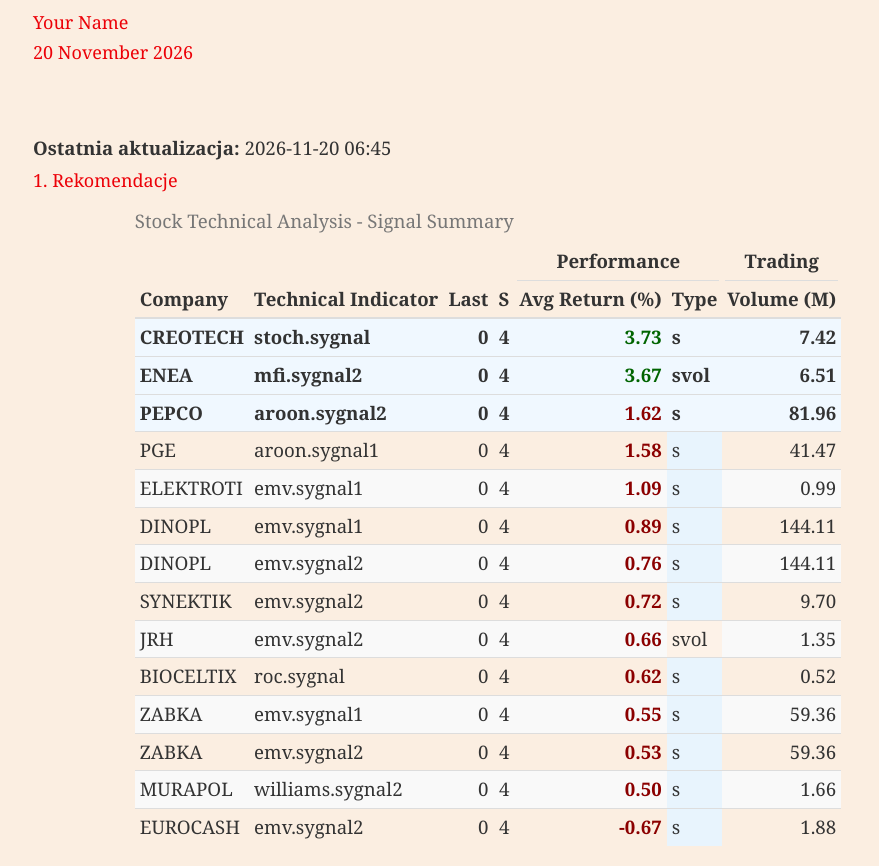
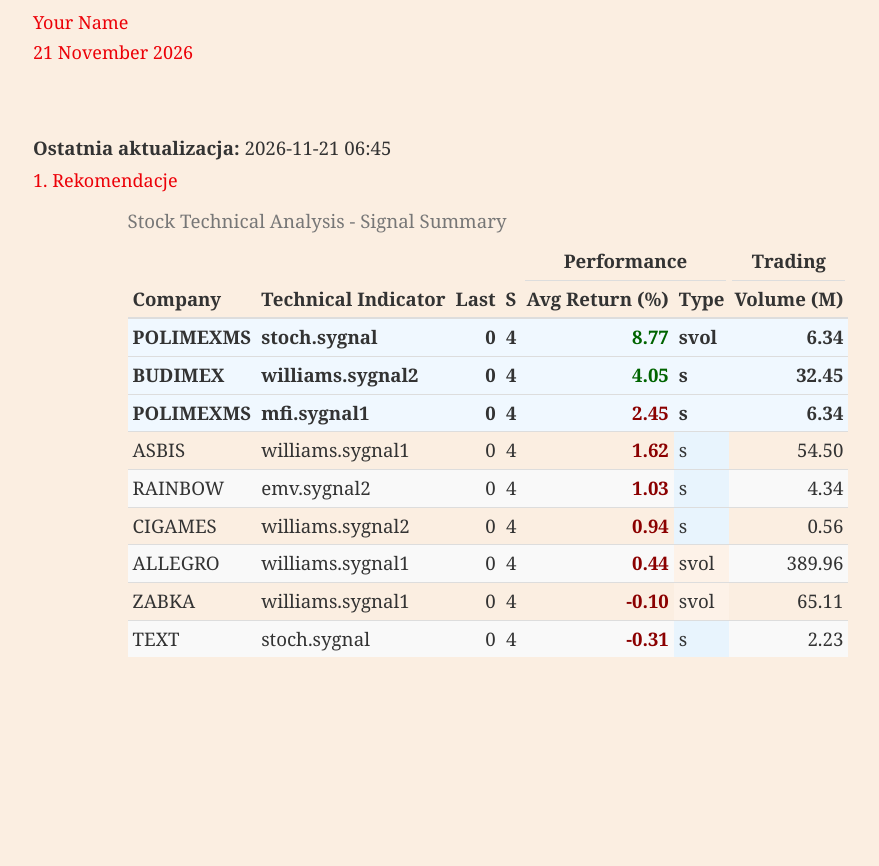
Before and after one commit to ignacymorawski/kipling, a plain HTML site: page index.html in a window 1280 px wide. Shown: the part 68-934 px from the top of the page, without its empty margins (152-1031 px from the left). After the commit the page ends 800 px from the top, so only its background shows below. Drawn offline with nearby package versions, Linux system fonts and the light colour scheme; some packages are replaced by stand-ins of ours.

Commit message:
Auto-update site: 2026-11-21 06:45:06

```diff
--- a/index.html
+++ b/index.html
@@ -11,7 +11,7 @@
 
 <meta name="author" content="Your Name" />
 
-<meta name="date" content="2026-11-20" />
+<meta name="date" content="2026-11-21" />
 
 <title>Analysis of Recommended Stocks</title>
 
@@ -576,7 +576,7 @@ display: none;
 
 <h1 class="title toc-ignore">Analysis of Recommended Stocks</h1>
 <h4 class="author">Your Name</h4>
-<h4 class="date">20 November 2026</h4>
+<h4 class="date">21 November 2026</h4>
 
 </div>
 
@@ -607,7 +607,7 @@ background-color: #FBEEE1;
 }
 </style>
 <p><br /><br /></p>
-<p><strong>Ostatnia aktualizacja:</strong> 2026-11-20 06:45</p>
+<p><strong>Ostatnia aktualizacja:</strong> 2026-11-21 06:45</p>
 <div id="rekomendacje" class="section level4">
 <h4>1. Rekomendacje</h4>
 <table class="table table-striped table-hover table-condensed table-responsive" style="width: auto !important; margin-left: auto; margin-right: auto;">
@@ -656,7 +656,7 @@ Volume (M)
 <tbody>
 <tr>
 <td style="text-align:left;font-weight: bold;background-color: rgba(240, 248, 255, 255) !important;">
-CREOTECH
+POLIMEXMS
 </td>
 <td style="text-align:left;font-weight: bold;background-color: rgba(240, 248, 255, 255) !important;">
 stoch.sygnal
@@ -668,21 +668,21 @@ stoch.sygnal
 4
 </td>
 <td style="text-align:right;font-weight: bold;color: darkgreen !important;font-weight: bold;background-color: rgba(240, 248, 255, 255) !important;">
-3.73
+8.77
 </td>
-<td style="text-align:left;background-color: rgba(232, 244, 253, 255) !important;font-weight: bold;background-color: rgba(240, 248, 255, 255) !important;">
-s
+<td style="text-align:left;background-color: rgba(253, 242, 232, 255) !important;font-weight: bold;background-color: rgba(240, 248, 255, 255) !important;">
+svol
 </td>
 <td style="text-align:right;font-weight: bold;background-color: rgba(240, 248, 255, 255) !important;">
-7.42
+6.34
 </td>
 </tr>
 <tr>
 <td style="text-align:left;font-weight: bold;background-color: rgba(240, 248, 255, 255) !important;">
-ENEA
+BUDIMEX
 </td>
 <td style="text-align:left;font-weight: bold;background-color: rgba(240, 248, 255, 255) !important;">
-mfi.sygnal2
+williams.sygnal2
 </td>
 <td style="text-align:right;font-weight: bold;background-color: rgba(240, 248, 255, 255) !important;">
 0
@@ -691,21 +691,21 @@ mfi.sygnal2
 4
 </td>
 <td style="text-align:right;font-weight: bold;color: darkgreen !important;font-weight: bold;background-color: rgba(240, 248, 255, 255) !important;">
-3.67
+4.05
 </td>
-<td style="text-align:left;background-color: rgba(253, 242, 232, 255) !important;font-weight: bold;background-color: rgba(240, 248, 255, 255) !important;">
-svol
+<td style="text-align:left;background-color: rgba(232, 244, 253, 255) !important;font-weight: bold;background-color: rgba(240, 248, 255, 255) !important;">
+s
 </td>
 <td style="text-align:right;font-weight: bold;background-color: rgba(240, 248, 255, 255) !important;">
-6.51
+32.45
 </td>
 </tr>
 <tr>
 <td style="text-align:left;font-weight: bold;background-color: rgba(240, 248, 255, 255) !important;">
-PEPCO
+POLIMEXMS
 </td>
 <td style="text-align:left;font-weight: bold;background-color: rgba(240, 248, 255, 255) !important;">
-aroon.sygnal2
+mfi.sygnal1
 </td>
 <td style="text-align:right;font-weight: bold;background-color: rgba(240, 248, 255, 255) !important;">
 0
@@ -714,21 +714,21 @@ aroon.sygnal2
 4
 </td>
 <td style="text-align:right;font-weight: bold;color: darkred !important;font-weight: bold;background-color: rgba(240, 248, 255, 255) !important;">
-1.62
+2.45
 </td>
 <td style="text-align:left;background-color: rgba(232, 244, 253, 255) !important;font-weight: bold;background-color: rgba(240, 248, 255, 255) !important;">
 s
 </td>
 <td style="text-align:right;font-weight: bold;background-color: rgba(240, 248, 255, 255) !important;">
-81.96
+6.34
 </td>
 </tr>
 <tr>
 <td style="text-align:left;">
-PGE
+ASBIS
 </td>
 <td style="text-align:left;">
-aroon.sygnal1
+williams.sygnal1
 </td>
 <td style="text-align:right;">
 0
@@ -737,64 +737,18 @@ aroon.sygnal1
 4
 </td>
 <td style="text-align:right;font-weight: bold;color: darkred !important;">
-1.58
+1.62
 </td>
 <td style="text-align:left;background-color: rgba(232, 244, 253, 255) !important;">
 s
 </td>
 <td style="text-align:right;">
-41.47
+54.50
 </td>
 </tr>
 <tr>
 <td style="text-align:left;">
-ELEKTROTI
-</td>
-<td style="text-align:left;">
-emv.sygnal1
-</td>
-<td style="text-align:right;">
-0
-</td>
-<td style="text-align:right;">
-4
-</td>
-<td style="text-align:right;font-weight: bold;color: darkred !important;">
-1.09
-</td>
-<td style="text-align:left;background-color: rgba(232, 244, 253, 255) !important;">
-s
-</td>
-<td style="text-align:right;">
-0.99
-</td>
-</tr>
-<tr>
-<td style="text-align:left;">
-DINOPL
-</td>
-<td style="text-align:left;">
-emv.sygnal1
-</td>
-<td style="text-align:right;">
-0
-</td>
-<td style="text-align:right;">
-4
-</td>
-<td style="text-align:right;font-weight: bold;color: darkred !important;">
-0.89
-</td>
-<td style="text-align:left;background-color: rgba(232, 244, 253, 255) !important;">
-s
-</td>
-<td style="text-align:right;">
-144.11
-</td>
-</tr>
-<tr>
-<td style="text-align:left;">
-DINOPL
+RAINBOW
 </td>
 <td style="text-align:left;">
 emv.sygnal2
@@ -806,133 +760,18 @@ emv.sygnal2
 4
 </td>
 <td style="text-align:right;font-weight: bold;color: darkred !important;">
-0.76
+1.03
 </td>
 <td style="text-align:left;background-color: rgba(232, 244, 253, 255) !important;">
 s
 </td>
 <td style="text-align:right;">
-144.11
+4.34
 </td>
 </tr>
 <tr>
 <td style="text-align:left;">
-SYNEKTIK
-</td>
-<td style="text-align:left;">
-emv.sygnal2
-</td>
-<td style="text-align:right;">
-0
-</td>
-<td style="text-align:right;">
-4
-</td>
-<td style="text-align:right;font-weight: bold;color: darkred !important;">
-0.72
-</td>
-<td style="text-align:left;background-color: rgba(232, 244, 253, 255) !important;">
-s
-</td>
-<td style="text-align:right;">
-9.70
-</td>
-</tr>
-<tr>
-<td style="text-align:left;">
-JRH
-</td>
-<td style="text-align:left;">
-emv.sygnal2
-</td>
-<td style="text-align:right;">
-0
-</td>
-<td style="text-align:right;">
-4
-</td>
-<td style="text-align:right;font-weight: bold;color: darkred !important;">
-0.66
-</td>
-<td style="text-align:left;background-color: rgba(253, 242, 232, 255) !important;">
-svol
-</td>
-<td style="text-align:right;">
-1.35
-</td>
-</tr>
-<tr>
-<td style="text-align:left;">
-BIOCELTIX
-</td>
-<td style="text-align:left;">
-roc.sygnal
-</td>
-<td style="text-align:right;">
-0
-</td>
-<td style="text-align:right;">
-4
-</td>
-<td style="text-align:right;font-weight: bold;color: darkred !important;">
-0.62
-</td>
-<td style="text-align:left;background-color: rgba(232, 244, 253, 255) !important;">
-s
-</td>
-<td style="text-align:right;">
-0.52
-</td>
-</tr>
-<tr>
-<td style="text-align:left;">
-ZABKA
-</td>
-<td style="text-align:left;">
-emv.sygnal1
-</td>
-<td style="text-align:right;">
-0
-</td>
-<td style="text-align:right;">
-4
-</td>
-<td style="text-align:right;font-weight: bold;color: darkred !important;">
-0.55
-</td>
-<td style="text-align:left;background-color: rgba(232, 244, 253, 255) !important;">
-s
-</td>
-<td style="text-align:right;">
-59.36
-</td>
-</tr>
-<tr>
-<td style="text-align:left;">
-ZABKA
-</td>
-<td style="text-align:left;">
-emv.sygnal2
-</td>
-<td style="text-align:right;">
-0
-</td>
-<td style="text-align:right;">
-4
-</td>
-<td style="text-align:right;font-weight: bold;color: darkred !important;">
-0.53
-</td>
-<td style="text-align:left;background-color: rgba(232, 244, 253, 255) !important;">
-s
-</td>
-<td style="text-align:right;">
-59.36
-</td>
-</tr>
-<tr>
-<td style="text-align:left;">
-MURAPOL
+CIGAMES
 </td>
 <td style="text-align:left;">
 williams.sygnal2
@@ -944,21 +783,21 @@ williams.sygnal2
 4
 </td>
 <td style="text-align:right;font-weight: bold;color: darkred !important;">
-0.50
+0.94
 </td>
 <td style="text-align:left;background-color: rgba(232, 244, 253, 255) !important;">
 s
 </td>
 <td style="text-align:right;">
-1.66
+0.56
 </td>
 </tr>
 <tr>
 <td style="text-align:left;">
-EUROCASH
+ALLEGRO
 </td>
 <td style="text-align:left;">
-emv.sygnal2
+williams.sygnal1
 </td>
 <td style="text-align:right;">
 0
@@ -967,13 +806,59 @@ emv.sygnal2
 4
 </td>
 <td style="text-align:right;font-weight: bold;color: darkred !important;">
--0.67
+0.44
+</td>
+<td style="text-align:left;background-color: rgba(253, 242, 232, 255) !important;">
+svol
+</td>
+<td style="text-align:right;">
+389.96
+</td>
+</tr>
+<tr>
+<td style="text-align:left;">
+ZABKA
+</td>
+<td style="text-align:left;">
+williams.sygnal1
+</td>
+<td style="text-align:right;">
+0
+</td>
+<td style="text-align:right;">
+4
+</td>
+<td style="text-align:right;font-weight: bold;color: darkred !important;">
+-0.10
+</td>
+<td style="text-align:left;background-color: rgba(253, 242, 232, 255) !important;">
+svol
+</td>
+<td style="text-align:right;">
+65.11
+</td>
+</tr>
+<tr>
+<td style="text-align:left;">
+TEXT
+</td>
+<td style="text-align:left;">
+stoch.sygnal
+</td>
+<td style="text-align:right;">
+0
+</td>
+<td style="text-align:right;">
+4
+</td>
+<td style="text-align:right;font-weight: bold;color: darkred !important;">
+-0.31
 </td>
 <td style="text-align:left;background-color: rgba(232, 244, 253, 255) !important;">
 s
 </td>
 <td style="text-align:right;">
-1.88
+2.23
 </td>
 </tr>
 </tbody>
```
